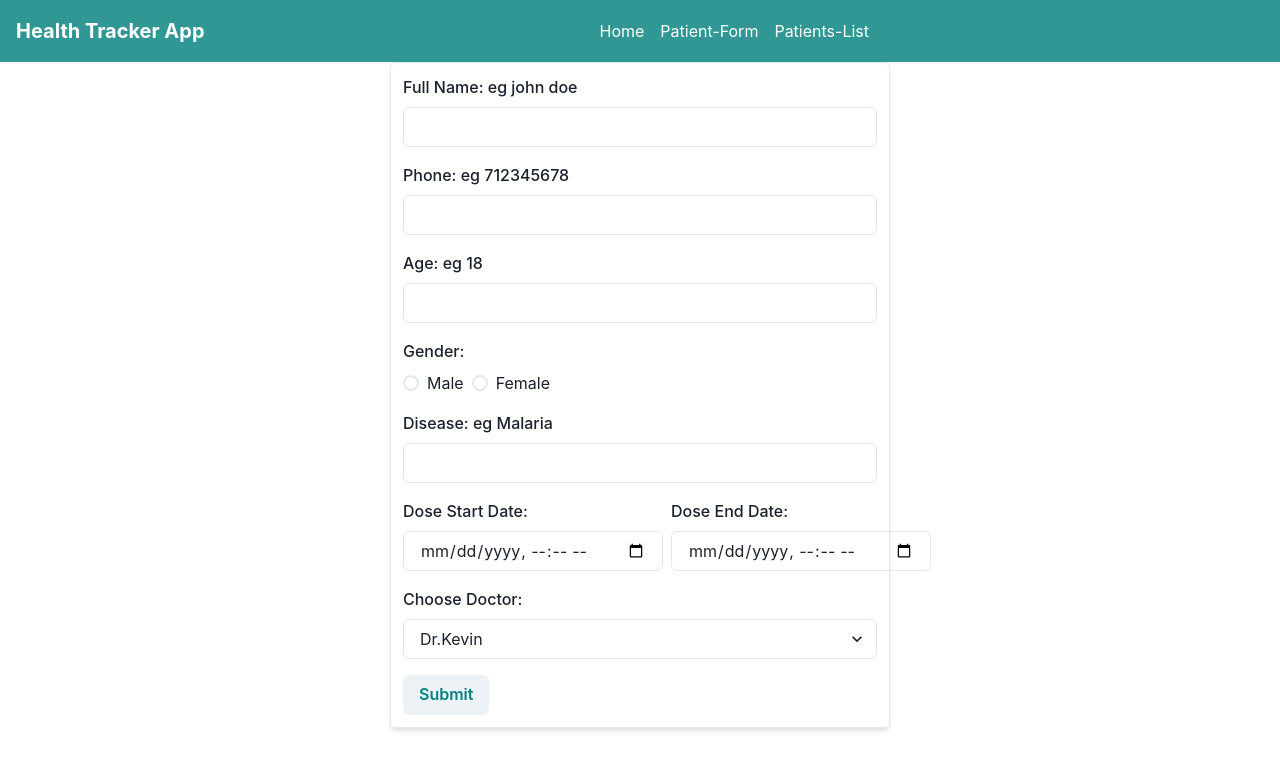
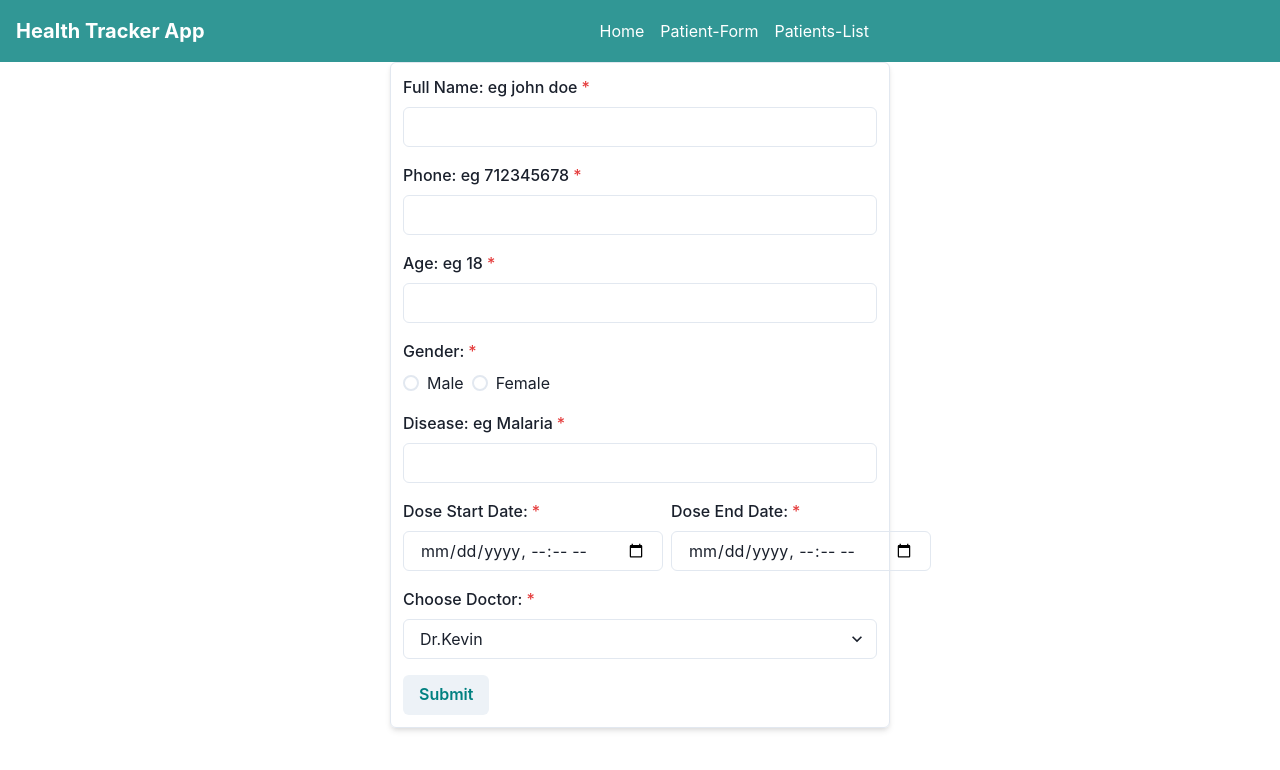
Before and after one commit to mbari60/health-tracker-pro, a React (Create React App) app: page /PatientForm in a window 1280 px wide. Shown: the top 770 px of the page. Built offline with nearby package versions, Linux system fonts and the light colour scheme.

Commit message:
rectifictions

```diff
--- a/src/components/PatientForm.js
+++ b/src/components/PatientForm.js
@@ -47,40 +47,37 @@ const PatientForm = () => {
       boxShadow="md"
     >
       <form onSubmit={handleSubmit}>
-        <FormControl mb="4">
+        <FormControl mb="4" isRequired>
           <FormLabel>Full Name: eg john doe</FormLabel>
           <Input
             type="text"
             name="name"
             value={formData.name}
             onChange={handleInputChange}
-            isRequired
           />
         </FormControl>
 
-        <FormControl mb="4">
+        <FormControl mb="4" isRequired>
           <FormLabel>Phone: eg 712345678</FormLabel>
           <Input
             type="tel"
             name="phone"
             value={formData.phone}
             onChange={handleInputChange}
-            isRequired
           />
         </FormControl>
 
-        <FormControl mb="4">
+        <FormControl mb="4" isRequired>
           <FormLabel>Age: eg 18</FormLabel>
           <Input
             type="number"
             name="age"
             value={formData.age}
             onChange={handleInputChange}
-            isRequired
           />
         </FormControl>
 
-        <FormControl mb="4">
+        <FormControl mb="4" isRequired>
           <FormLabel>Gender:</FormLabel>
           <RadioGroup
             name="gender"
@@ -94,48 +91,44 @@ const PatientForm = () => {
           </RadioGroup>
         </FormControl>
 
-        <FormControl mb="4">
+        <FormControl mb="4" isRequired>
           <FormLabel>Disease: eg Malaria</FormLabel>
           <Input
             type="text"
             name="disease"
             value={formData.disease}
             onChange={handleInputChange}
-            isRequired
           />
         </FormControl>
 
         <HStack mb="4">
-          <FormControl>
+          <FormControl isRequired>
             <FormLabel>Dose Start Date:</FormLabel>
             <Input
               type="datetime-local"
               name="doseStartDate"
               value={formData.doseStartDate}
               onChange={handleInputChange}
-              isRequired
             />
           </FormControl>
 
-          <FormControl>
+          <FormControl isRequired>
             <FormLabel>Dose End Date:</FormLabel>
             <Input
               type="datetime-local"
               name="doseEndDate"
               value={formData.doseEndDate}
               onChange={handleInputChange}
-              isRequired
             />
           </FormControl>
         </HStack>
 
-        <FormControl mb="4">
+        <FormControl mb="4" isRequired>
           <FormLabel>Choose Doctor:</FormLabel>
           <Select
             name="selectedDoctor"
             value={formData.selectedDoctor}
             onChange={handleInputChange}
-            isRequired
           >
             {["Kevin", "Ray", "Vinn", "Mil", "jay"].map((doctor) => (
               <option key={doctor} value={doctor}>
```
